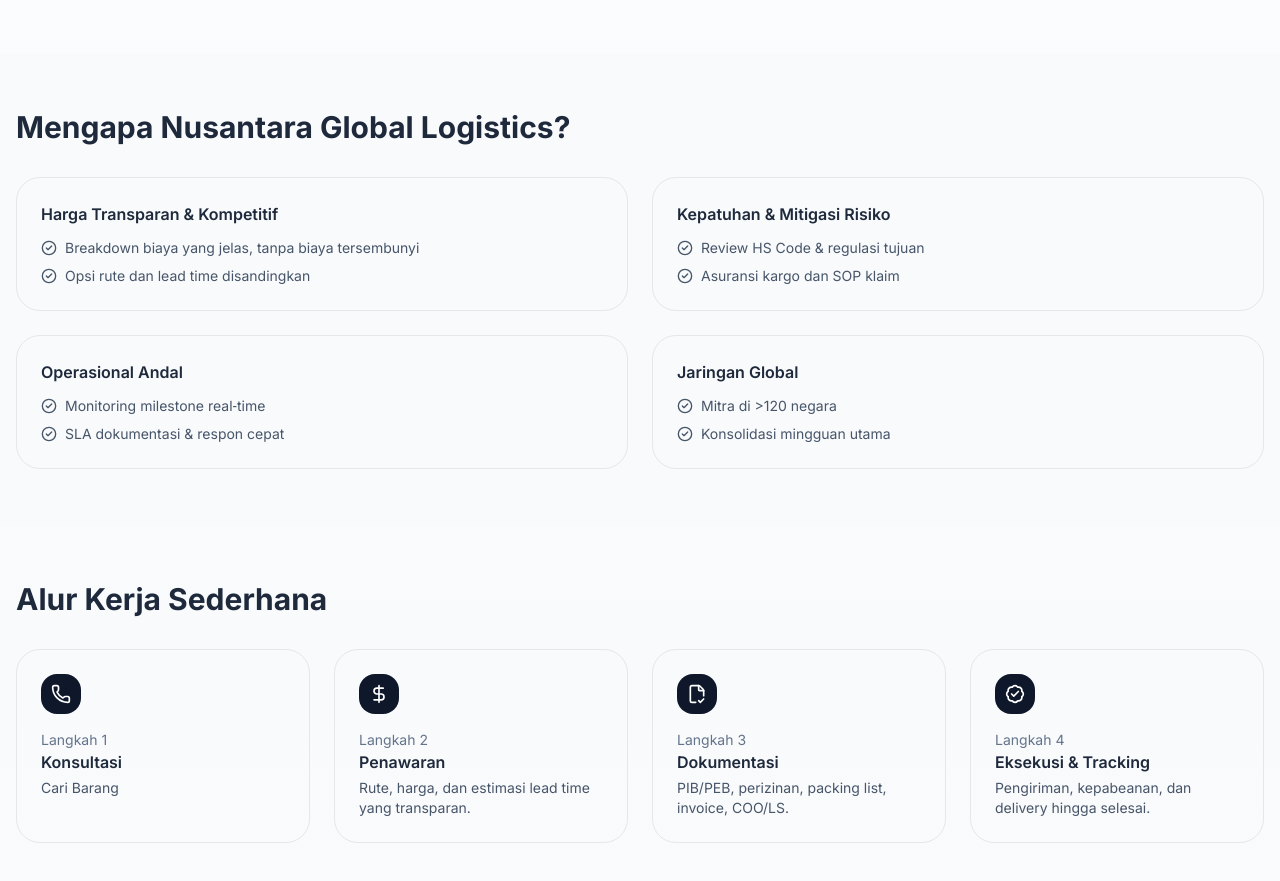
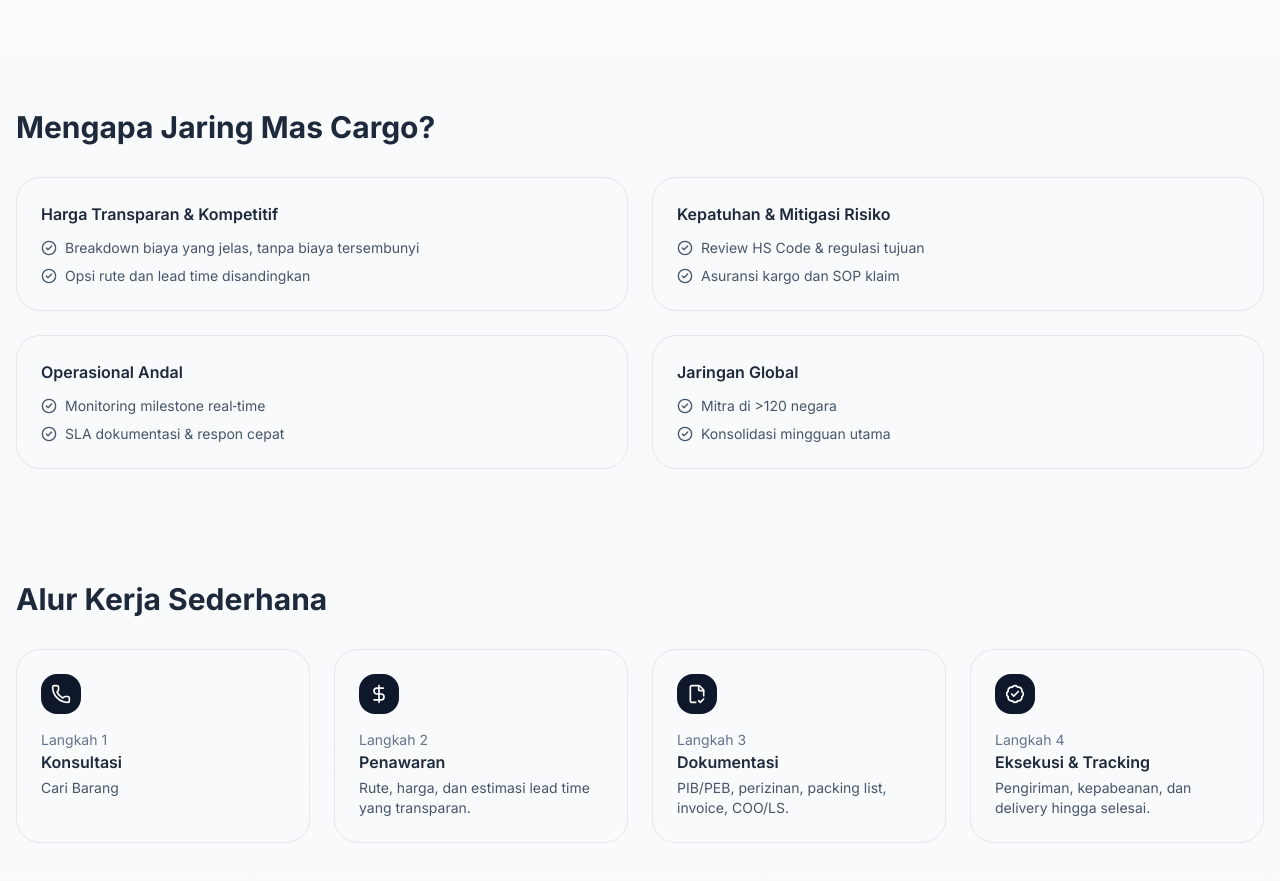
Before and after one commit to alpuketmirah-art/Jaring-Mas-Cargo, a plain HTML site: page index.html in a window 1280 px wide. Shown: the part 1030-1911 px from the top of the page. Drawn offline with nearby package versions, Linux system fonts and the light colour scheme.

Commit message:
Update index.html

```diff
--- a/index.html
+++ b/index.html
@@ -144,7 +144,7 @@
   <!-- Keunggulan -->
   <section id="kelebihan" class="bg-slate-50">
     <div class="mx-auto max-w-7xl px-4 py-14">
-      <h2 class="text-2xl md:text-3xl font-bold">Mengapa Nusantara Global Logistics?</h2>
+      <h2 class="text-2xl md:text-3xl font-bold">Mengapa Jaring Mas Cargo?</h2>
       <div class="mt-8 grid md:grid-cols-2 gap-6">
         <div class="rounded-3xl border p-6">
           <div class="font-semibold">Harga Transparan & Kompetitif</div>
```
